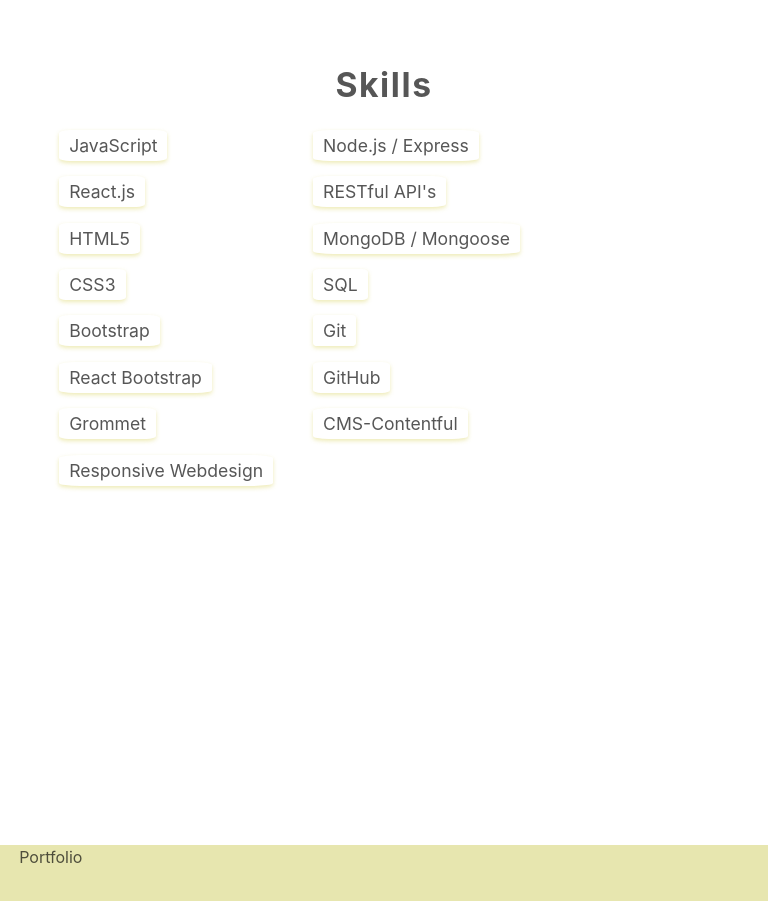
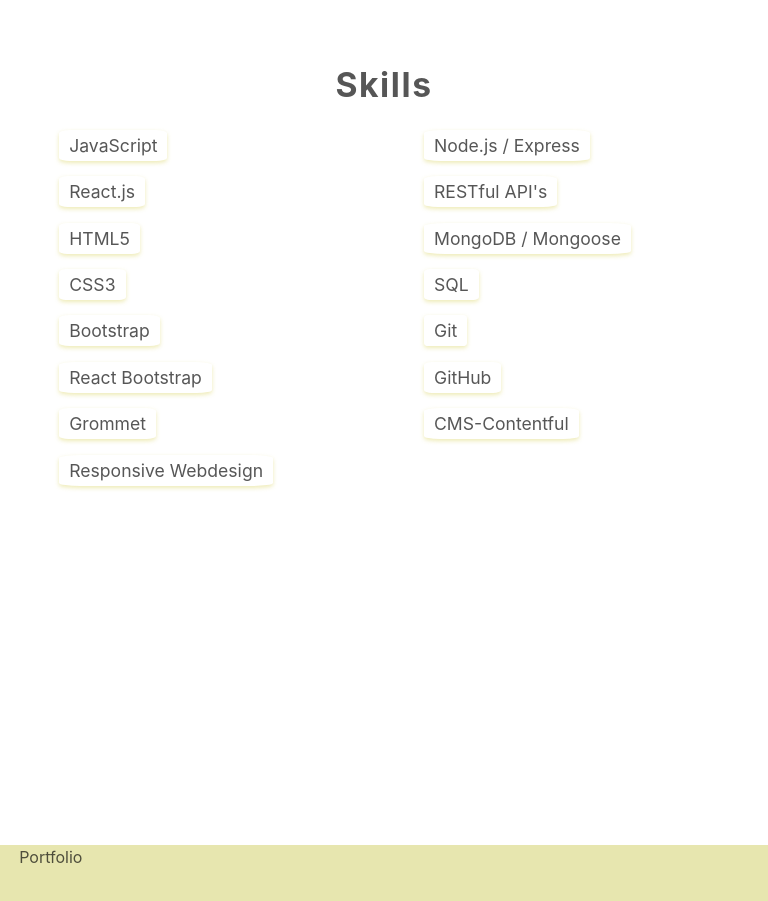
Before and after one commit to juliamj/portfolio_, a React (Create React App) app: page / in a window 768 px wide. Shown: the part 1240-2141 px from the top of the page. Built offline with nearby package versions, Linux system fonts and the light colour scheme; the HTML template or start-up script is replaced by a standard one.

Commit message:
center skills

```diff
--- a/src/styles/Skills.css
+++ b/src/styles/Skills.css
@@ -28,6 +28,16 @@
   @media only screen and (min-width:567px) {
     .skills-flex-container {
       display: flex;
+      justify-content: space-around;
+    }
+    .skills-flex {
+        width: 50%;
+        justify-content: space-around;
+    }
+  }
+  @media only screen and (max-width:780px) {
+    .skills-flex-container {
+        justify-content: center;
     }
   }
   @media only screen and (max-width:567px) {
```
